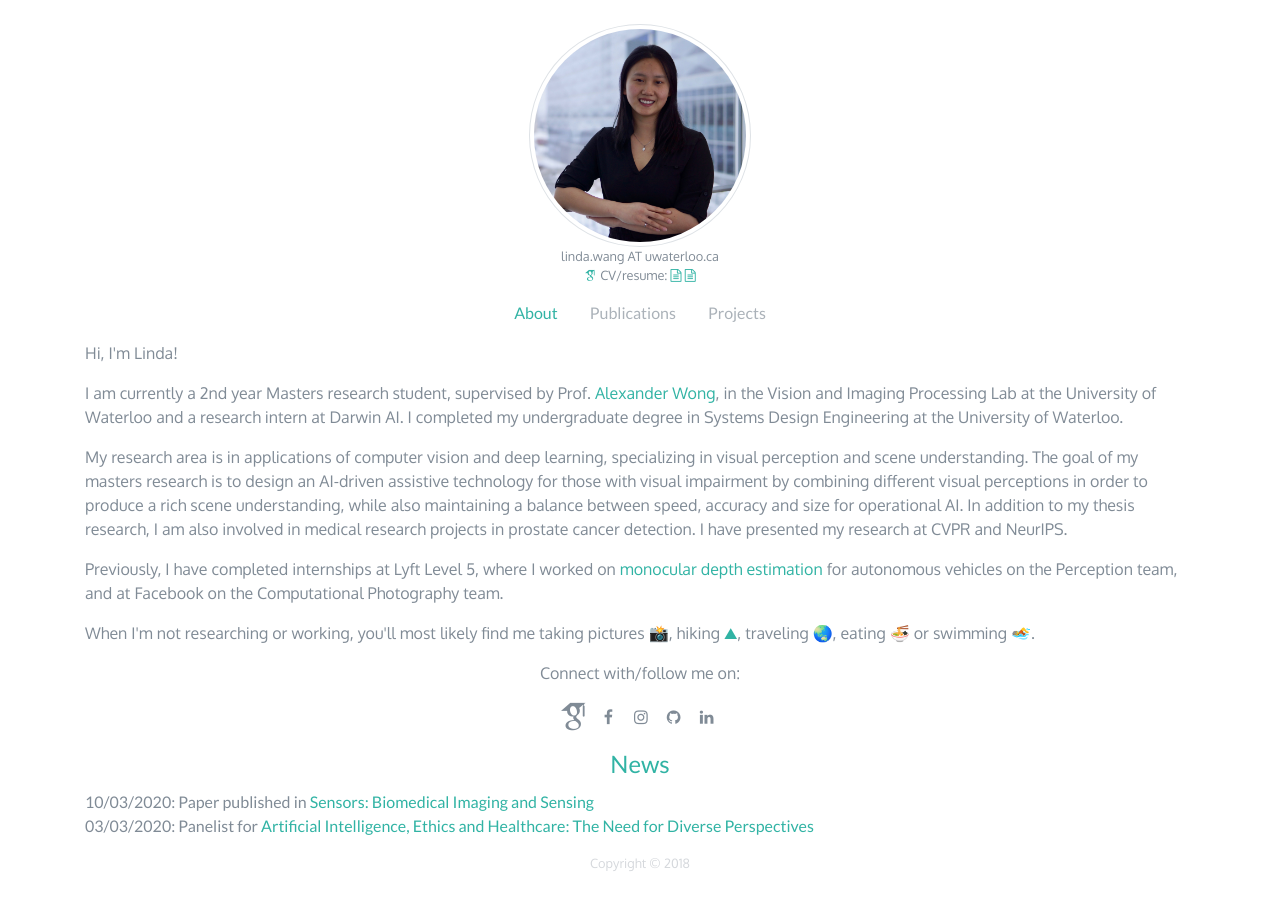
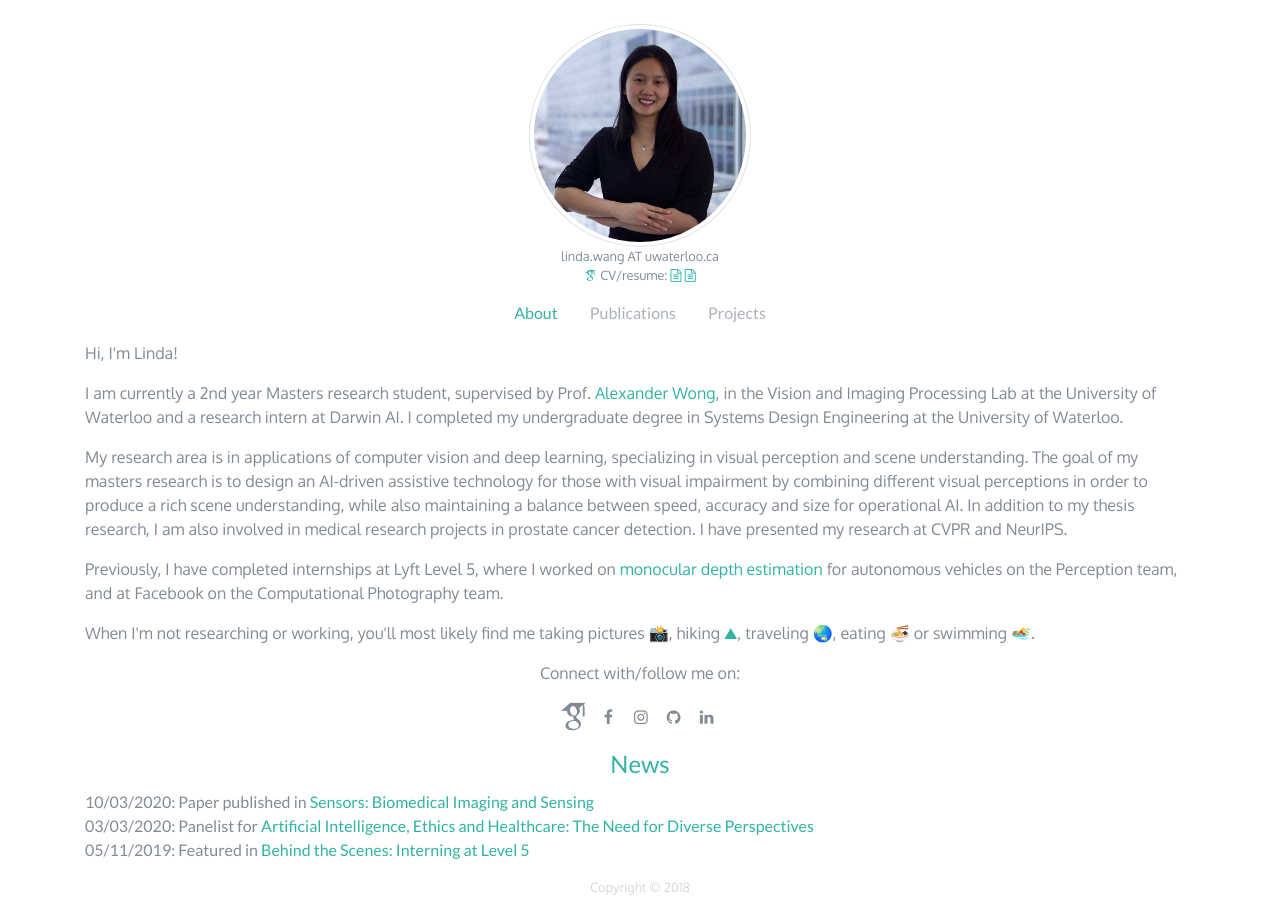
Before and after one commit to lindawangg/lindawangg.github.io, a plain HTML site: page index.html in a window 1280 px wide. Before the commit the page ends 889 px from the top, so only its background shows below. Drawn offline with Linux system fonts and the light colour scheme; files whose address does not match are found by name.

Commit message:
news lyft

```diff
--- a/index.html
+++ b/index.html
@@ -90,6 +90,10 @@
           <a href="https://uwaterloo.ca/engineering/events/artificial-intelligence-ethics-and-healthcare">
             Artificial Intelligence, Ethics and Healthcare: The Need for Diverse Perspectives</a>
         </li>
+        <li> 05/11/2019: Featured in
+          <a href="https://medium.com/lyftlevel5/behind-the-scenes-interning-at-level-5-dfe2c1eb2218">
+            Behind the Scenes: Interning at Level 5</a>
+        </li>
       </ul>
     </div>
 
```
